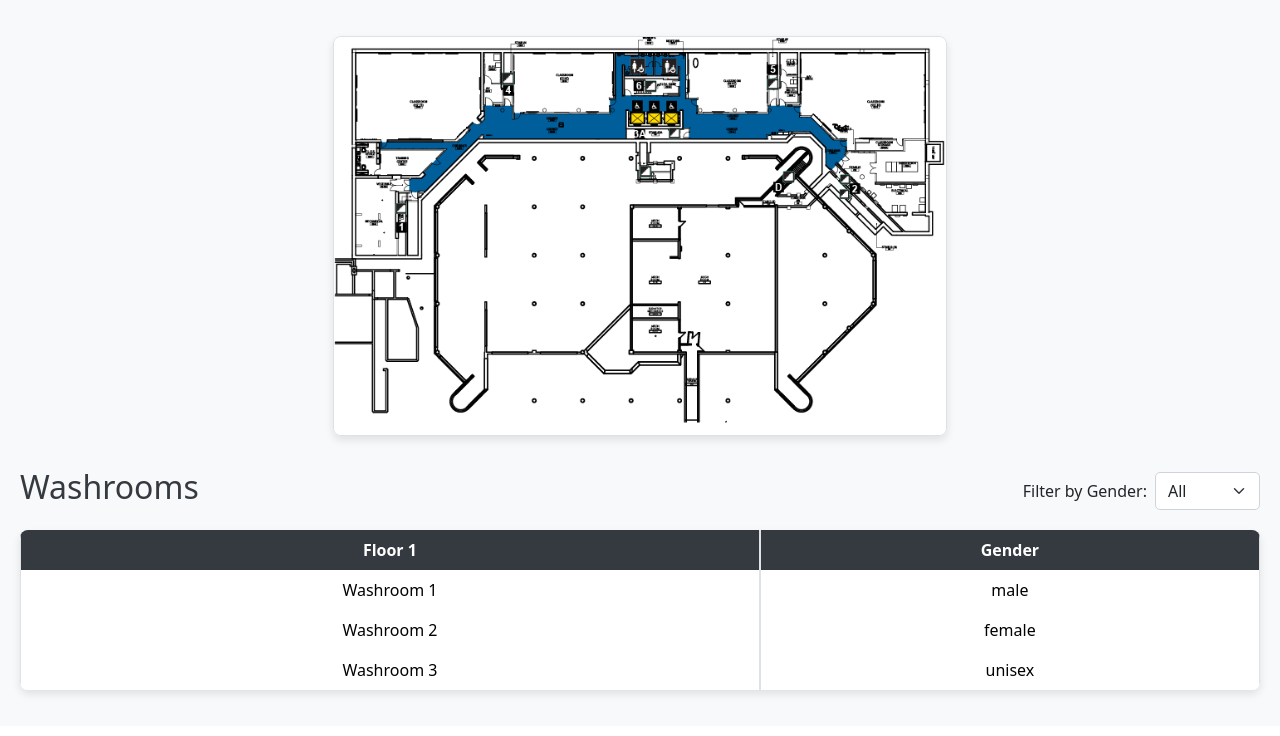
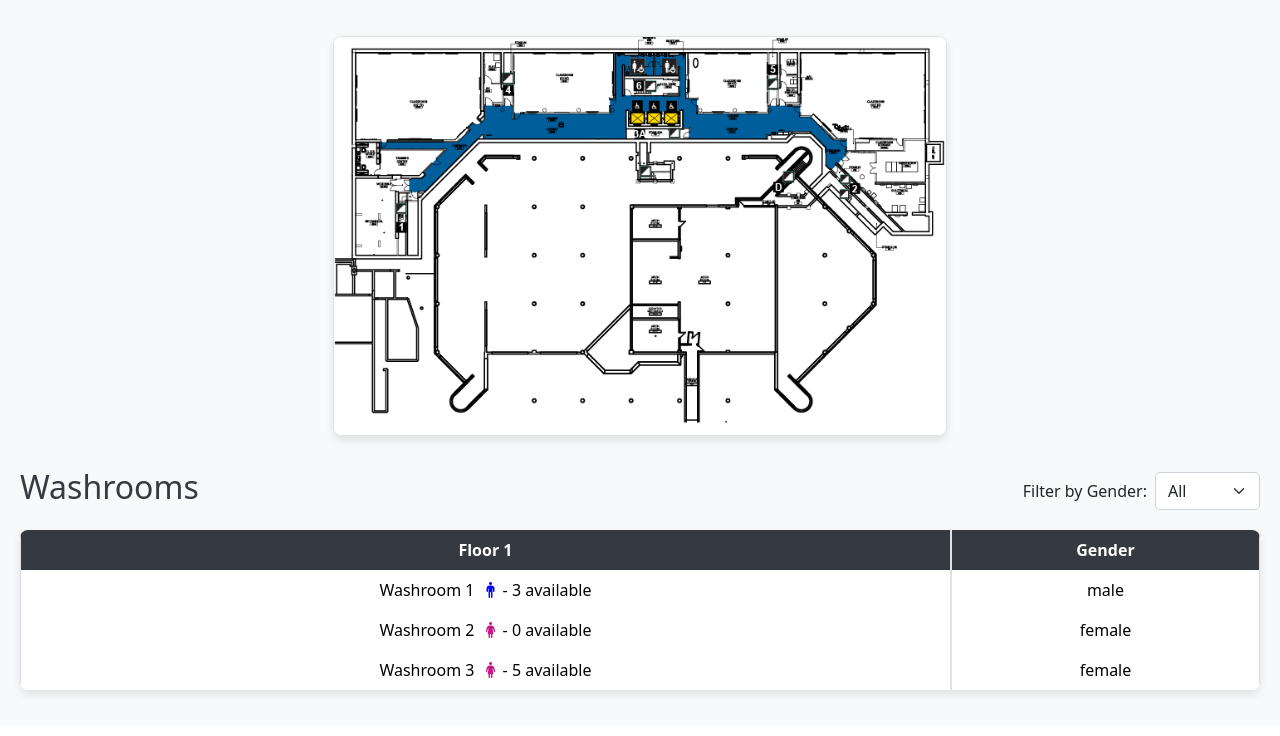
Before and after one commit to QuangMinh-Le/uottahack2025, a React (Create React App) app in the folder frontend/: page / in a window 1280 px wide. Shown: the top 736 px of the page. Built offline with nearby package versions, Linux system fonts and the light colour scheme.

Commit message:
Update UI

```diff
--- a/frontend/package.json
+++ b/frontend/package.json
@@ -4,6 +4,7 @@
   "private": true,
   "dependencies": {
     "bootstrap": "^5.3.3",
+    "bootstrap-icons": "^1.11.3",
     "react": "^17.0.2",
     "react-dom": "^17.0.2",
     "react-scripts": "^5.0.1"
--- a/frontend/public/index.html
+++ b/frontend/public/index.html
@@ -4,7 +4,10 @@
     <meta charset="UTF-8">
     <meta name="viewport" content="width=device-width, initial-scale=1.0">
     <title>My React App</title>
-    <link rel="icon" href="%PUBLIC_URL%/favicon.ico" />
+    <!-- Bootstrap CSS -->
+    <link href="https://cdn.jsdelivr.net/npm/bootstrap/dist/css/bootstrap.min.css" rel="stylesheet">
+    <!-- Bootstrap Icons -->
+    <link href="https://cdn.jsdelivr.net/npm/bootstrap-icons/font/bootstrap-icons.css" rel="stylesheet">
 </head>
 <body>
     <div id="root"></div>
--- a/frontend/src/components/ClientPage.js
+++ b/frontend/src/components/ClientPage.js
@@ -1,14 +1,15 @@
 import React, { useState } from 'react';
 import 'bootstrap/dist/css/bootstrap.min.css';
+import 'bootstrap-icons/font/bootstrap-icons.css';
 import './ClientPage.css';
 
 const ClientPage = (props) => {
     const [genderFilter, setGenderFilter] = useState('all');
 
     const washrooms = [
-        { id: 1, name: 'Washroom 1', gender: 'male' },
-        { id: 2, name: 'Washroom 2', gender: 'female' },
-        { id: 3, name: 'Washroom 3', gender: 'unisex' },
+        { id: 1, name: 'Washroom 1', gender: 'male', totalAvailStalls: 3 },
+        { id: 2, name: 'Washroom 2', gender: 'female', totalAvailStalls: 0 },
+        { id: 3, name: 'Washroom 3', gender: 'female', totalAvailStalls: 5 },
     ];
 
     const filteredWashrooms = washrooms.filter(washroom =>
@@ -46,7 +47,6 @@
                                 <option value="all">All</option>
                                 <option value="male">Male</option>
                                 <option value="female">Female</option>
-                                <option value="unisex">Unisex</option>
                             </select>
                         </div>
                     </div>
@@ -61,7 +61,8 @@
                         <tbody>
                             {filteredWashrooms.map(washroom => (
                                 <tr key={washroom.id}>
-                                    <td>{washroom.name}</td>
+                                    <td>{washroom.name}
+                                        {washroom.gender === "female" ? <i class="bi bi-person-standing-dress" style={{ color: '#c71585', marginLeft: '0.5rem' }}></i> : <i class="bi bi-person-standing" style={{ color: 'blue', marginLeft: '0.5rem' }}></i>} - {washroom.totalAvailStalls} available</td>
                                     <td>{washroom.gender}</td>
                                 </tr>
                             ))}
```
Also changed, not shown: 1 other file (tests, documents, lock files or other folders).
